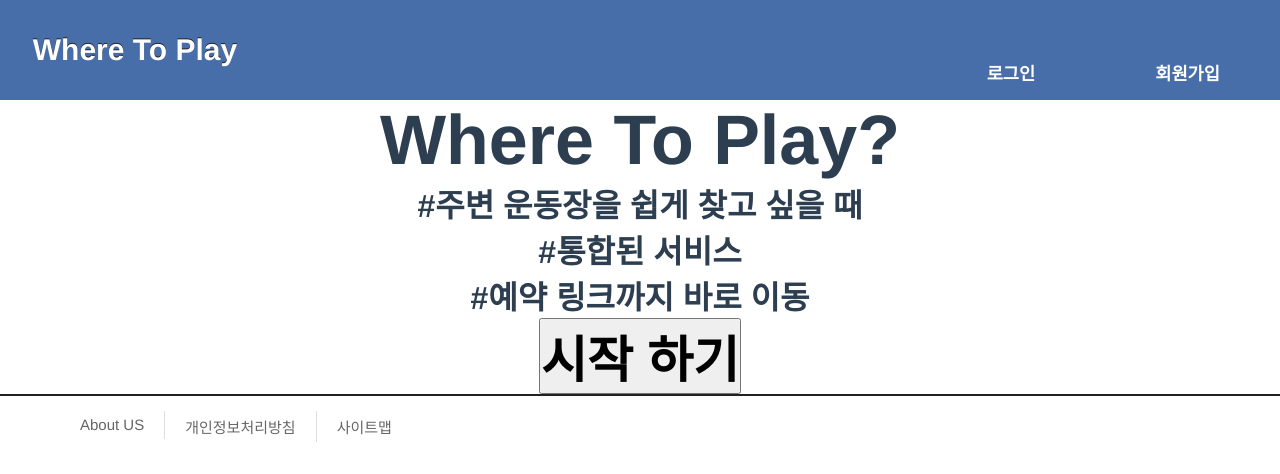
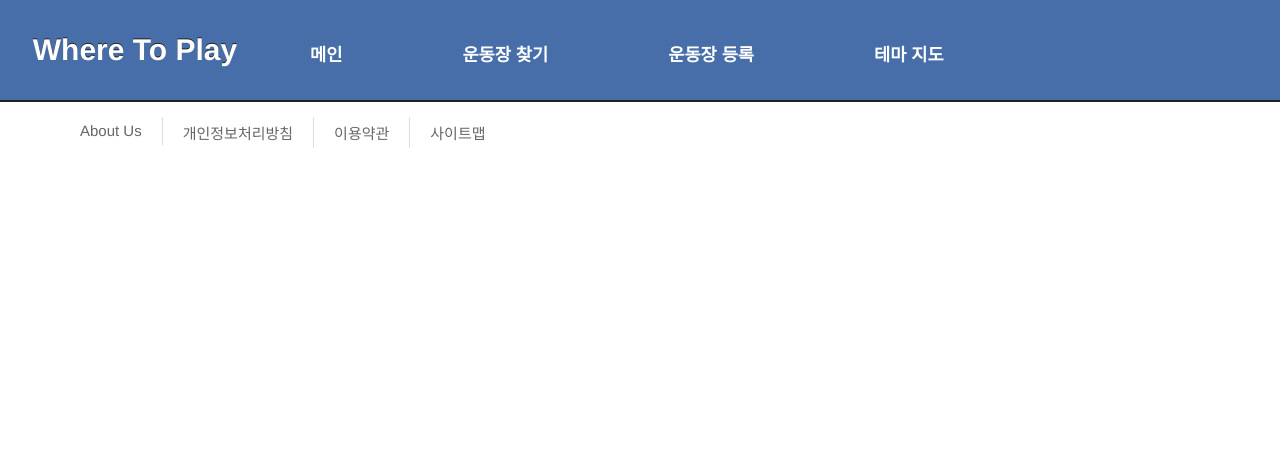
Before and after one commit to Jongwoo0101/Where-To-Play, a Vue app in the folder frontend/: page / in a window 1280 px wide. Shown: the top 474 px of the page. Built offline with nearby package versions, Linux system fonts and the light colour scheme.

Commit message:
update frontend / UI 개선

```diff
--- a/frontend/src/components/HelloWorld.vue
+++ b/frontend/src/components/HelloWorld.vue
@@ -1,5 +1,4 @@
 <template>
-  <!DOCTYPE html>
 <html lang="ko">
 <head>
   <meta charset="UTF-8">
@@ -13,23 +12,20 @@
       </div>
       <nav>
         <ul id="topMenu">
-            <li><a href="#">회원가입</a></li>
-            <li><a href="#">로그인</a></li>
+          <li><a href="#">메인</a></li>
+          <li><a href="#">운동장 찾기</a></li>
+          <li><a href="#">운동장 등록</a></li>
+          <li><a href="#">테마 지도</a></li>
         </ul>
       </nav>
     </header>
-      <body>
-        <p id="description">Where To Play?</p>
-        <h1>#주변 운동장을 쉽게 찾고 싶을 때</h1>
-        <h1>#통합된 서비스</h1>
-        <h1>#예약 링크까지 바로 이동</h1>
-        <button id="start">시작 하기</button>
-      </body>
+
     <footer>
       <section id="bottomMenu">
         <ul>
-            <li><a href="#">About US</a></li>
+          <li><a href="#">About Us</a></li>
           <li><a href="#">개인정보처리방침</a></li>
+          <li><a href="#">이용약관</a></li>
           <li><a href="#">사이트맵</a></li>
         </ul>
       </section>
@@ -45,6 +41,7 @@
 
 
 <style>
+
 * {
   margin:0;   /* 마진 리셋 */
   padding:0;   /* 패딩 리셋 */
@@ -70,8 +67,6 @@ header{
   width:100%;    /*  너비 */
   height:100px;   /* 높이 */
   background-color:rgb(71, 110, 169);
-
-
 }
 
 /* 로고 */
@@ -89,27 +84,18 @@ header{
   text-shadow:0 -1px 0 #222;  /* 그림자 색 */
 }
 
-#description {
-  font-weight: 700;
-  font-size: 70px;
-}
-#start {
-  font-weight: 700;
-  font-size: 50px;
-}
 /* 내비게이션 */
 nav{
-  float:right;   /* 오른쪽으로 플로팅 */
+  float:left;   /* 오른쪽으로 플로팅 */
   width:900px;   /*   너비 */
-  height:100px;   /* 메뉴 영역 높이 */
-  padding-top:40px;  /* 메뉴를 아래로 내리기 위해 */
+  height: 100px;
+  line-height: 70px;
 }
 #topMenu {
   height:60px;
 }
 #topMenu > li {
-  float:right;  /* 메뉴 항목을 왼쪽으로 플로팅 */
-
+  float:left;  /* 메뉴 항목을 왼쪽으로 플로팅 */
   position: relative;
 }
 #topMenu > li > a{
@@ -118,14 +104,11 @@ nav{
   color:#fff;  /* 글자 색 */
   font-weight:600;  /* 글자 굵기 */
   padding:20px 60px;  /* 패딩 */
-
 }
 #topMenu > li > a:hover {
   color:#1fa8f8;
   text-shadow:0 -2px #222;
 }
-
-
 
 
 footer{
```
Lines whose indentation alone changed are shown as unchanged.
